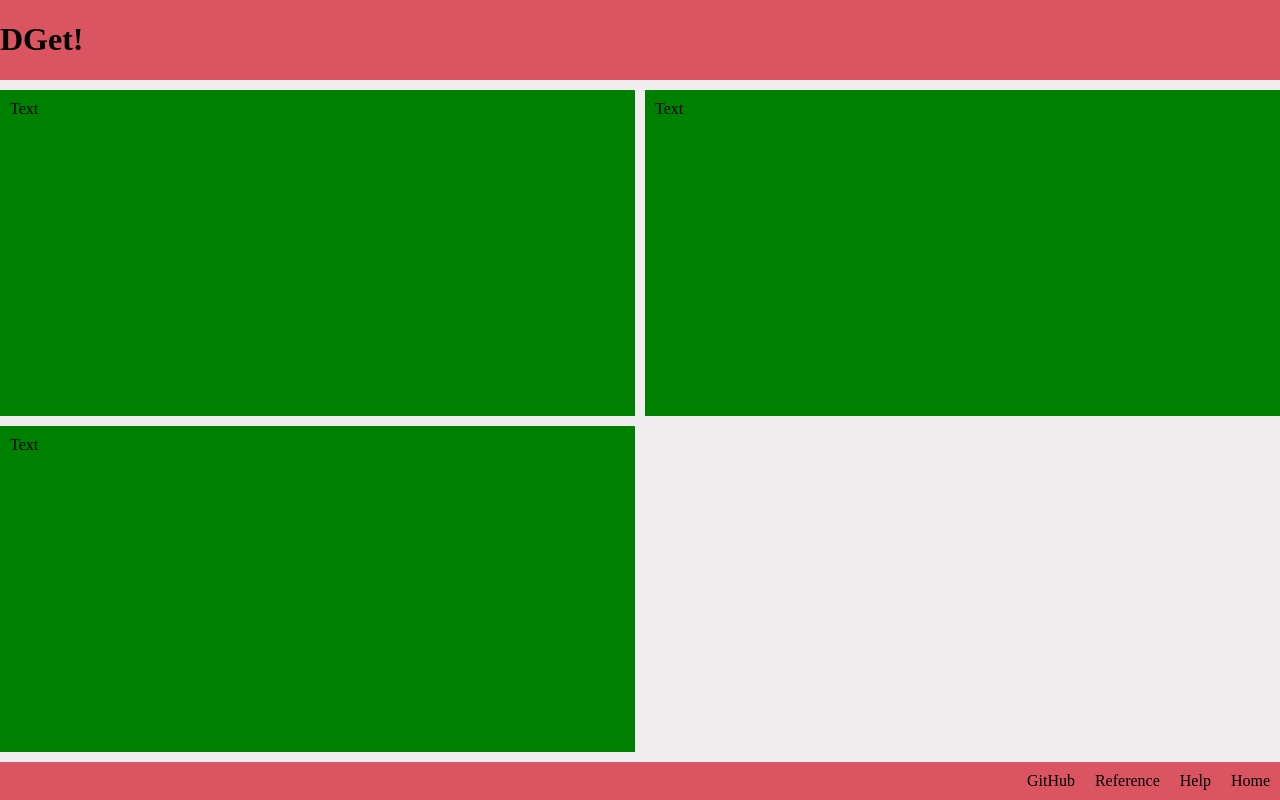
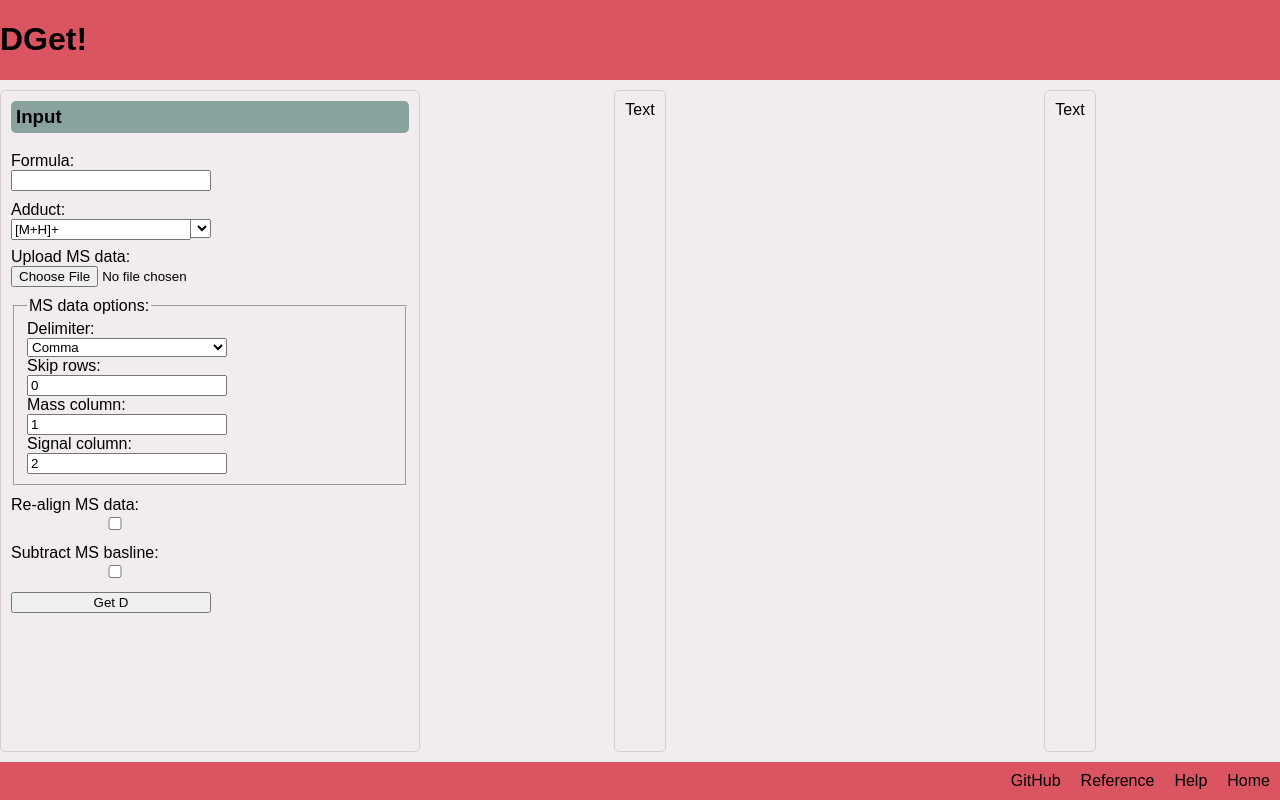
Before and after one commit to djdt/dget, a Flask app: page / in a window 1280 px wide. Run offline with Flask 3, Linux system fonts and the light colour scheme.

Commit message:
add inputs

```diff
--- a/web/static/style.css
+++ b/web/static/style.css
@@ -15,7 +15,6 @@ footer li a {color: black; display: block; text-align: center; text-decoration:
 /* .checklabel {width: 75%} */
 /* input, select {display: inline-block; align: right} */
 /* button {display: inline-block; align: right} */
-/* h3 {background-color: #8aa29e; padding: 5px} */
 /* img {background: white; width: 100%; height: auto} */
 /* /1* img:hover {transform:scale(2.0)} *1/ */
 
@@ -29,6 +28,7 @@ footer li a {color: black; display: block; text-align: center; text-decoration:
   box-sizing: border-box;
 }
 html, body {
+    font-family: sans-serif;
     margin: 0;
     height: 100%;
 }
@@ -46,7 +46,7 @@ header {
 main {
     overflow: auto;
     display: grid;
-    grid-template-columns: repeat(auto-fit, minmax(500px, 1fr));
+    grid-template-columns: repeat(auto-fit, minmax(400px, 1fr));
     grid-gap: 10px;
 }
 footer {
@@ -55,6 +55,45 @@ footer {
 }
 
 .card {
-    background-color: green;
+    border: 1px solid #d7cccf;
+    border-radius: 5px;
+    background-color: #f1edee;
+    margin: 0 auto;
     padding: 10px;
 }
+
+.card h3 {
+    background-color: #8aa29e;
+    padding: 5px;
+    border-radius: 5px;
+    margin-top: 0;
+}
+
+form {
+    margin: 0 auto;
+}
+form ul {
+    list-style: none;
+    padding: 0;
+    margin: 0;
+}
+form li + li {
+    margin-top: 10px;
+}
+label {
+    display: inline-block;
+    text-align: left;
+    width: 200px;
+}
+button,
+input,
+select {
+    display: inline-block;
+    width: 200px;
+    align: right;
+}
+
+.combobox {position: relative; width: 200px; display: inline-block}
+.combobox select {width: 100%; display: inline}
+.combobox > * {box-sizing: border-box}
+.combobox input {position: absolute; width: calc(100% - 20px)}
--- a/web/templates/index.html
+++ b/web/templates/index.html
@@ -3,8 +3,72 @@
 {% extends "layout.html" %}
 
 {% block content %}
-<div class="card">
-    Text
+<div class="card" id="input">
+    <h3>Input</h3>
+    <form action="/calculate" method="post", enctype="multipart/form-data">
+        <ul>
+            <li>
+                <label for="formula"> Formula: </label>
+                <input type="text" id="formula" name="formula">
+            </li>
+            <li>
+                <label for="adduct"> Adduct: </label>
+                <div class="combobox">
+                    <input name="adduct" id="adduct" value="[M+H]+">
+                    <select onchange="this.previousElementSibling.value=this.value">
+                        <option value=""></option>
+                        <option value="Auto">Auto</option>
+                        <option value="[M]+">[M]+</option>
+                        <option value="[M+H]+">[M+H]+</option>
+                        <option value="[M+Na]+">[M+Na]+</option>
+                        <option value="[M+2H]2+">[M+2H]2+</option>
+                        <option value="[M]-">[M]-</option>
+                        <option value="[M-H]-">[M-H]-</option>
+                        <option value="[2M-H]-">[2M-H]-</option>
+                        <option value="[M-2H]2-">[M-2H]2-</option>
+                        <option value="[M+Cl]-">[M+Cl]-</option>
+                    </select>
+                </div>
+            </li>
+            <li>
+                <label for="file"> Upload MS data: </label>
+                <input type="file" id="file", name="file">
+            </li>
+            <li>
+                <fieldset>
+                    <legend>MS data options:</legend>
+                    <label for="delimiter"> Delimiter: </label>
+                    <select name="delimiter" id="delimiter">
+                        <option id="comma", value="comma">Comma</option>
+                        <option id="semicolon", value="semicolon">Semicolon</option>
+                        <option value="tab">Tab</option>
+                        <option value="space">Space</option>
+                    </select>
+                    <br>
+                    <label for="skiprows"> Skip rows: </label>
+                    <input type="number", id="skiprows", name="skiprows", min="0", value="0">
+                    <br>
+                    <label for="masscol"> Mass column: </label>
+                    <input type="number", id="masscol", name="masscol", min="1", value="1">
+                    <br>
+                    <label for="signalcol"> Signal column: </label>
+                    <input type="number", id="signalcol", name="signalcol", min="1", value="2">
+                </fieldset>
+            </li>
+            <li>
+                <label class="checklabel" for="align"> Re-align MS data: </label>
+                <input type="checkbox" id="align">
+            </li>
+            <li>
+                <label class="checklabel" for="baseline"> Subtract MS basline: </label>
+                <input type="checkbox" id="baseline">
+            </li>
+            <li>
+                <button type="submit">Get D</button>
+            </li>
+        </ul>
+    <!-- <br><br> -->
+    </form>
 </div>
 <div class="card">
     Text
```
